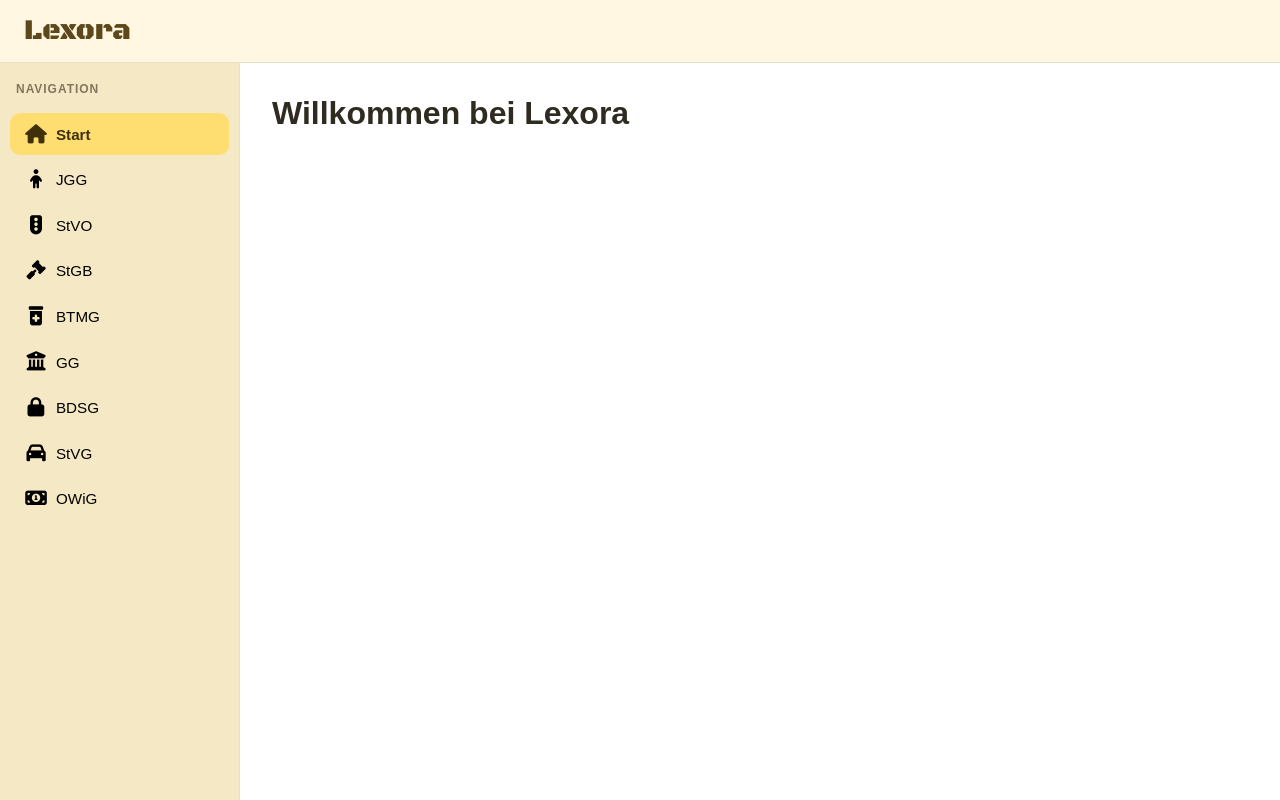
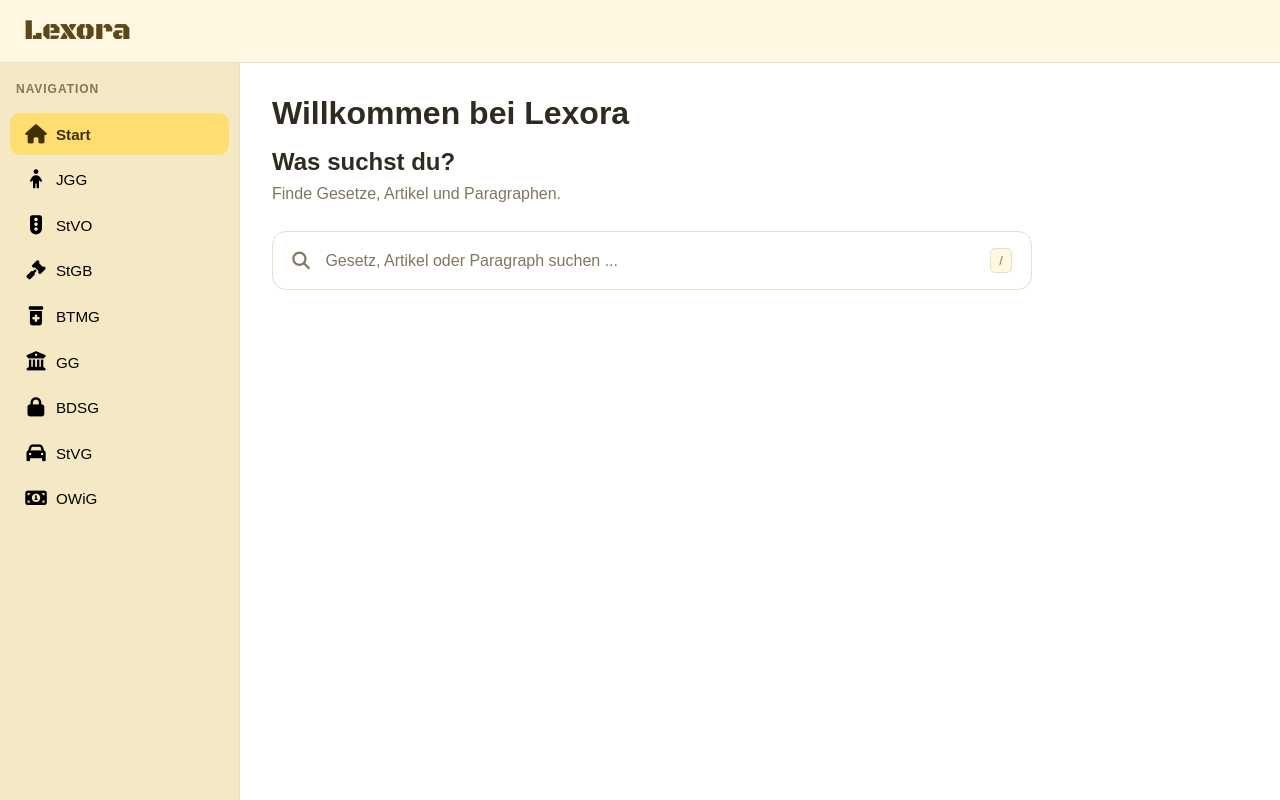
Before and after one commit to LukasGX/Lexora, a FastAPI app: page / in a window 1280 px wide. Run offline with FastAPI, Linux system fonts and the light colour scheme; some web fonts are replaced.

Commit message:
fix lander

```diff
--- a/main.py
+++ b/main.py
@@ -1,3 +1,4 @@
+from contextlib import asynccontextmanager
 from datetime import datetime
 import json
 
@@ -5,15 +6,51 @@ from fastapi import FastAPI
 from fastapi.staticfiles import StaticFiles
 from fastapi.templating import Jinja2Templates
 from fastapi.exceptions import HTTPException
+from pydantic import BaseModel, Field
 from starlette.requests import Request
 from pathlib import Path
 
-app = FastAPI()
+def build_global_title_index():
+    GLOBAL_TITLE_INDEX.clear()
+
+    for file in LAWS_BASE_DIR.rglob("*.json"):
+        with open(file, "r", encoding="utf-8") as f:
+            content = json.load(f)
+
+        book = {
+            "id": content.get("id"),
+            "abbr": content.get("abbr"),
+            "name": content.get("name"),
+            "scope": content.get("scope")
+        }
+
+        for law in content.get("laws", []):
+            nr = str(law.get("nr", ""))
+            name = str(law.get("name") or "")
+
+            GLOBAL_TITLE_INDEX.append({
+                "id": law["id"],
+                "nr": nr,
+                "name": name,
+                "prefix": content.get("prefix", ""),
+                "no_prefix": law.get("no_prefix", False),
+                "book": book,
+                "_search": f"{nr} {name}".lower()
+            })
+
+@asynccontextmanager
+async def lifespan(app: FastAPI):
+    build_global_title_index()
+    yield
+    GLOBAL_TITLE_INDEX.clear()
+
+app = FastAPI(lifespan=lifespan)
 templates = Jinja2Templates(directory="templates")
 
 app.mount("/static", StaticFiles(directory="static"), name="static")
 
 LAWS_BASE_DIR = Path("./laws")
+GLOBAL_TITLE_INDEX: list[dict] = []
 
 @app.get("/")
 async def index(request: Request):
@@ -92,3 +129,49 @@ async def get_all_laws(request: Request):
             books.append(content)
 
     return books
+
+class GlobalTitleSearchRequest(BaseModel):
+    query: str
+    page: int = Field(default=1, ge=1)
+    limit: int = Field(default=150, ge=1, le=150)
+
+@app.post("/laws/search/global/title")
+async def search_all_titles(data: GlobalTitleSearchRequest):
+    query = data.query.strip().lower()
+
+    if not query:
+        return {
+            "query": query,
+            "page": data.page,
+            "limit": data.limit,
+            "total": 0,
+            "has_more": False,
+            "results": []
+        }
+
+    matches = [
+        entry for entry in GLOBAL_TITLE_INDEX
+        if query in entry["_search"]
+    ]
+
+    total = len(matches)
+    start = (data.page - 1) * data.limit
+    end = start + data.limit
+
+    results = [
+        {
+            key: value
+            for key, value in entry.items()
+            if key != "_search"
+        }
+        for entry in matches[start:end]
+    ]
+
+    return {
+        "query": query,
+        "page": data.page,
+        "limit": data.limit,
+        "total": total,
+        "has_more": end < total,
+        "results": results
+    }
--- /dev/null
+++ b/static/lander.css
@@ -0,0 +1,144 @@
+/* Global search */
+.global-search {
+	width: 100%;
+	max-width: 760px;
+	margin: 0;
+	padding: 0;
+}
+
+.global-search .search-heading {
+	margin-bottom: 1.75rem;
+}
+
+.global-search .search-heading h2 {
+	margin: 0;
+	font-weight: 700;
+	color: var(--text);
+}
+
+.global-search .search-heading p {
+	margin: 0.6rem 0 0;
+	color: var(--text-muted);
+	font-size: 1rem;
+}
+
+/* Search input */
+.global-search .search-input {
+	display: flex;
+	align-items: center;
+	gap: 0.85rem;
+
+	width: 100%;
+	padding: 1rem 1.2rem;
+
+	background: var(--surface);
+	border: 1px solid var(--border);
+	border-radius: 14px;
+
+	transition:
+		border-color 0.2s ease,
+		box-shadow 0.2s ease;
+}
+
+.global-search .search-input:focus-within {
+	border-color: var(--primary-dark);
+	box-shadow: 0 0 0 3px rgba(248, 209, 82, 0.18);
+}
+
+.global-search .search-input > i {
+	color: var(--text-muted);
+	font-size: 1.1rem;
+}
+
+.global-search .search-input input {
+	flex: 1;
+	min-width: 0;
+
+	border: none;
+	outline: none;
+	background: transparent;
+
+	color: var(--text);
+	font-size: 1rem;
+}
+
+.global-search .search-input input::placeholder {
+	color: var(--text-muted);
+}
+
+.global-search .search-input kbd {
+	padding: 0.25rem 0.5rem;
+
+	border: 1px solid var(--border);
+	border-radius: 5px;
+
+	color: var(--text-muted);
+	background: var(--bg);
+
+	font-family: inherit;
+	font-size: 0.8rem;
+}
+
+/* Search results */
+.search-results {
+	margin-top: 2rem;
+	width: min(900px, 100%);
+}
+
+.results-header {
+	display: flex;
+	justify-content: space-between;
+	align-items: center;
+	margin-bottom: 1rem;
+}
+
+.results-list {
+	display: flex;
+	flex-direction: column;
+	gap: 0.5rem;
+}
+
+.search-result {
+	padding: 1rem;
+	background: var(--surface);
+	border: 1px solid var(--border);
+	border-radius: var(--radius);
+	text-align: left;
+	transition: 0.15s ease;
+	cursor: pointer;
+}
+
+.search-result:hover {
+	background: var(--surface-hover);
+	border-color: var(--primary-dark);
+}
+
+.search-result h3 {
+	margin: 0 0 0.4rem;
+	font-size: 1rem;
+}
+
+.search-result-book {
+	color: var(--text-muted);
+	font-size: 0.85rem;
+}
+
+#load-more {
+	display: block;
+	margin-top: 1.5rem;
+	padding: 0.75rem 1.5rem;
+	border: 1px solid var(--border);
+	border-radius: var(--radius);
+	background: var(--surface);
+	transition: 225ms ease;
+	cursor: pointer;
+}
+
+#load-more:hover {
+	background-color: var(--primary-color);
+}
+
+#load-more:disabled {
+	opacity: 0.5;
+	cursor: wait;
+}
--- a/templates/index.html
+++ b/templates/index.html
@@ -6,6 +6,7 @@
 		<title>Lexora</title>
 
 		{% include 'include/imports.html' %}
+		<link rel="stylesheet" href="/static/lander.css" />
 	</head>
 	<body>
 		<div class="head">
@@ -18,6 +19,38 @@
 			</aside>
 			<div id="content">
 				<h1>Willkommen bei Lexora</h1>
+
+				<section class="global-search">
+					<div class="search-heading">
+						<h2>Was suchst du?</h2>
+						<p>Finde Gesetze, Artikel und Paragraphen.</p>
+					</div>
+
+					<div class="search-input">
+						<i class="fa-solid fa-magnifying-glass"></i>
+						<input
+							type="search"
+							id="global-search"
+							placeholder="Gesetz, Artikel oder Paragraph suchen ..."
+							autocomplete="off" />
+						<kbd>/</kbd>
+					</div>
+				</section>
+
+				<section class="search-results" id="search-results" hidden>
+					<div class="results-header">
+						<h2>Suchergebnisse</h2>
+						<span id="results-count"></span>
+					</div>
+
+					<div class="results-list" id="results-list"></div>
+
+					<button id="load-more" type="button" hidden>
+						Weitere Ergebnisse laden
+					</button>
+
+					<p id="search-status" aria-live="polite"></p>
+				</section>
 			</div>
 		</main>
 
@@ -25,5 +58,6 @@
 			const activeBook = "home";
 		</script>
 		<script src="/static/script.js"></script>
+		<script src="/static/lander.js" defer></script>
 	</body>
 </html>
```
Also changed, not shown: static/lander.js (added, +162 -0 lines).
